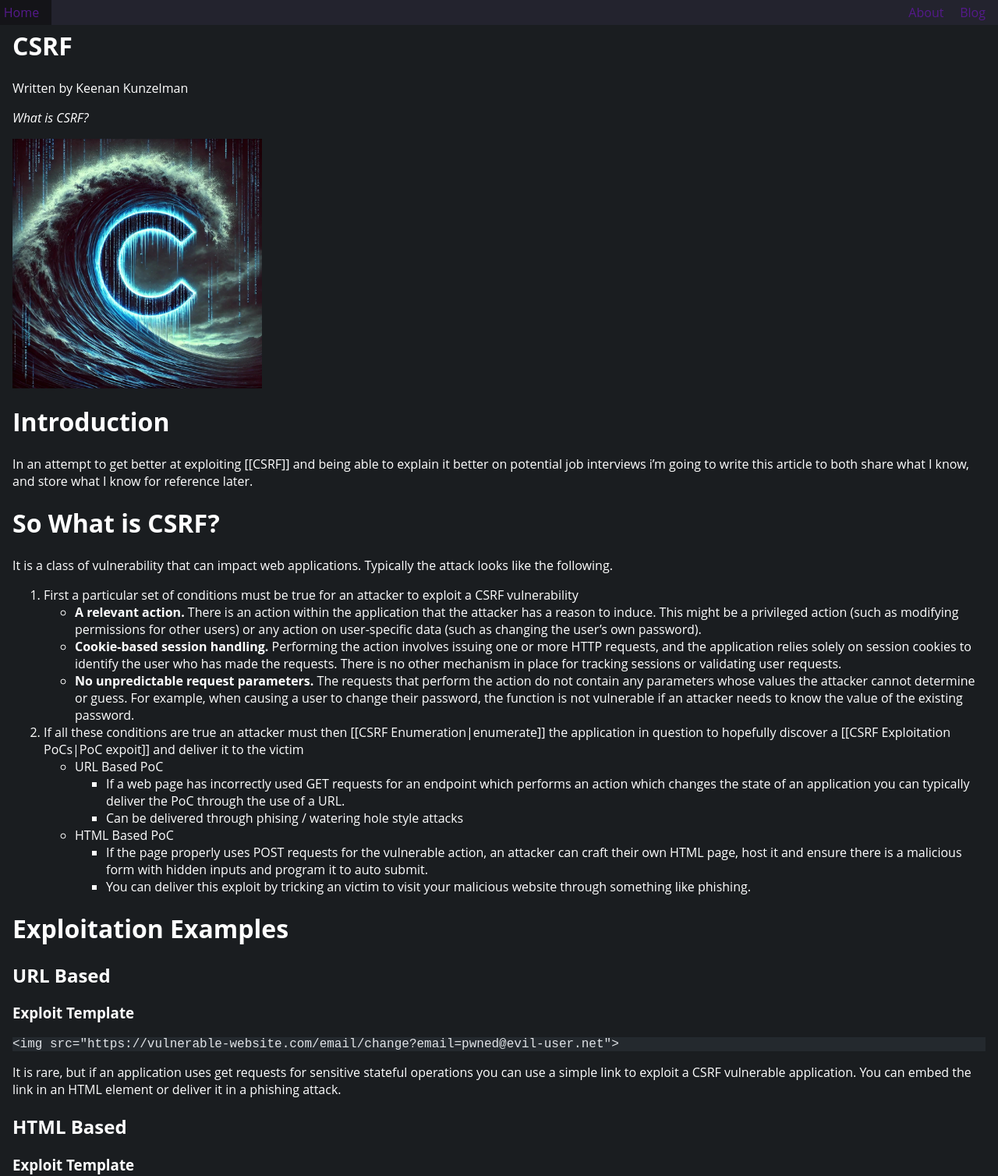
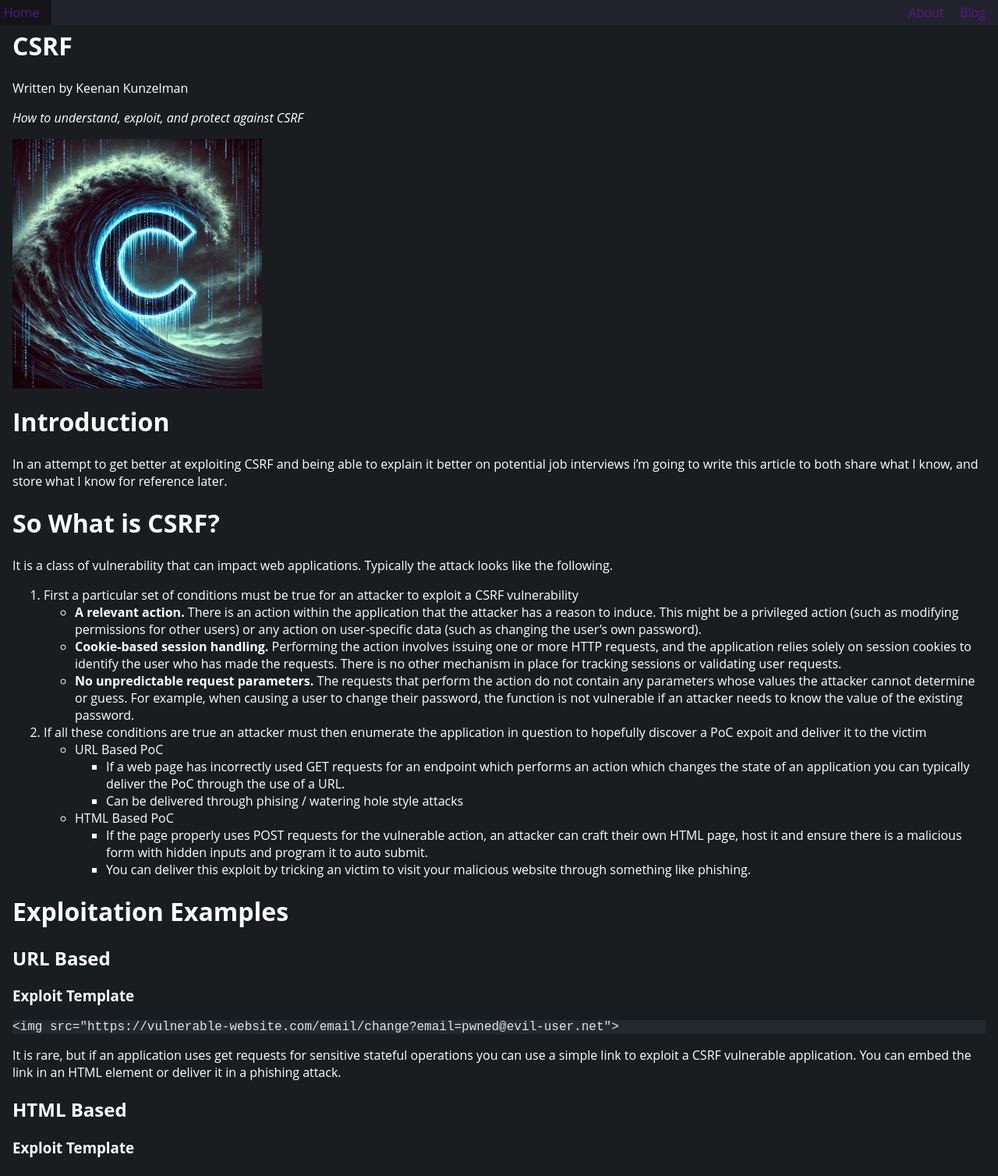
Before and after one commit to KeenanKunzelman/blog, an Astro site: page /posts/csrf in a window 1280 px wide. Shown: the top 1508 px of the page at 78% size. Built offline with nearby package versions, Linux system fonts and the light colour scheme; Astro itself is replaced by a stand-in of ours; code samples lack their colours.

Commit message:
fixed errs

```diff
--- a/src/content/posts/CSRF.md
+++ b/src/content/posts/CSRF.md
@@ -1,7 +1,7 @@
 ---
 title: 'CSRF'
 pubDate: 2024-12-05
-description: 'What is CSRF?'
+description: 'How to understand, exploit, and protect against CSRF'
 author: 'Keenan Kunzelman'
 image:
     url: '/images/csrf.jpg'
@@ -11,7 +11,7 @@
 ---
 
 # Introduction
-In an attempt to get better at exploiting [[CSRF]] and being able to explain it better on potential job interviews i'm going to write this article to both share what I know, and store what I know for reference later.
+In an attempt to get better at exploiting CSRF and being able to explain it better on potential job interviews i'm going to write this article to both share what I know, and store what I know for reference later.
 
 # So What is CSRF?
 It is a class of vulnerability that can impact web applications. Typically the attack looks like the following.
@@ -19,7 +19,7 @@
 	- **A relevant action.** There is an action within the application that the attacker has a reason to induce. This might be a privileged action (such as modifying permissions for other users) or any action on user-specific data (such as changing the user's own password).
 	- **Cookie-based session handling.** Performing the action involves issuing one or more HTTP requests, and the application relies solely on session cookies to identify the user who has made the requests. There is no other mechanism in place for tracking sessions or validating user requests.
 	- **No unpredictable request parameters.** The requests that perform the action do not contain any parameters whose values the attacker cannot determine or guess. For example, when causing a user to change their password, the function is not vulnerable if an attacker needs to know the value of the existing password.
-2. If all these conditions are true an attacker must then [[CSRF Enumeration|enumerate]] the application in question to hopefully discover a [[CSRF Exploitation PoCs|PoC expoit]] and deliver it to the victim
+2. If all these conditions are true an attacker must then enumerate the application in question to hopefully discover a PoC expoit and deliver it to the victim
 	- URL Based PoC
 		- If a web page has incorrectly used GET requests for an endpoint which performs an action which changes the state of an application you can typically deliver the PoC through the use of a URL.
 		- Can be delivered through phising / watering hole style attacks
```
